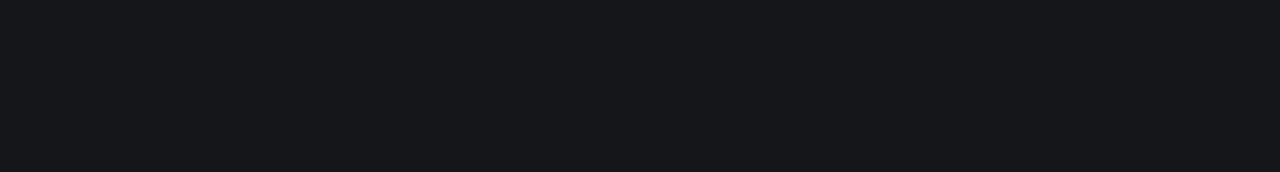
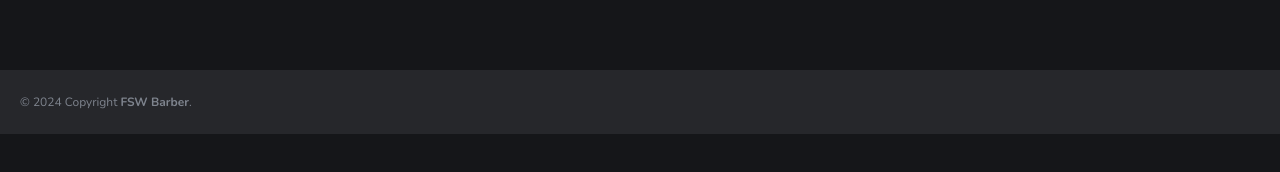
Before and after one commit to jhonatan-oliveiradev/fsw-barber, a Next.js app: page / in a window 1280 px wide. Shown: the part 452-624 px from the top of the page. Built offline with nearby package versions, Linux system fonts and the light colour scheme; no server answers; the database is empty.

Commit message:
feat: add footer component

```diff
--- a/app/(home)/_components/barbershop-item.tsx
+++ b/app/(home)/_components/barbershop-item.tsx
@@ -30,7 +30,7 @@
               objectFit: "cover",
             }}
             fill
-            className="rounded-2xl"
+            className="rounded-2xl pt-1"
           />
         </div>
 
--- a/app/(home)/page.tsx
+++ b/app/(home)/page.tsx
@@ -7,19 +7,23 @@
 import SectionTitle from "../_components/section-title";
 import BarbershopItem from "./_components/barbershop-item";
 import { db } from "../_lib/prisma";
+import Footer from "../_components/footer";
 
 export default async function Home() {
   // chamar prisma e pegar barbearias
   const barbershops = await db.barbershop.findMany({});
 
   return (
-    <div>
+    <>
+      <header>
         <Header />
+      </header>
+      <main>
         <DefaultContainer>
           <h2 className="text-xl">
             Olá, <span className="font-bold">Jhonatan</span>!
           </h2>
-        <p className="capitalize text-sm">
+          <p className="text-sm capitalize">
             {format(new Date(), "EEEE',' dd 'de' MMMM", {
               locale: ptBR,
             })}
@@ -32,14 +36,15 @@
           <SectionTitle title="Agendamentos" />
           <BookingItem />
         </DefaultContainer>
-      <DefaultContainer>
+        <DefaultContainer className="mb-[4.5rem]">
           <SectionTitle title="Recomendados" />
-        <div className="flex px-5 gap-4 overflow-x-auto [&::-webkit-scrollbar]:hidden">
+          <div className="flex gap-4 overflow-x-auto px-5 [&::-webkit-scrollbar]:hidden">
             {barbershops.map((barbershop) => (
               <BarbershopItem key={barbershop.id} barbershop={barbershop} />
             ))}
           </div>
         </DefaultContainer>
-    </div>
+      </main>
+    </>
   );
 }
--- a/app/_components/default-container.tsx
+++ b/app/_components/default-container.tsx
@@ -1,12 +1,12 @@
 import { cn } from "../_lib/utils";
 
 interface DefaultContainerProps {
-	className?: string;
-	children: React.ReactNode;
+  className?: string;
+  children: React.ReactNode;
 }
 
 const DefaultContainer = ({ children, className }: DefaultContainerProps) => {
-	return <div className={cn("px-5 mt-5", className)}>{children}</div>;
+  return <section className={cn("mt-5 px-5", className)}>{children}</section>;
 };
 
 export default DefaultContainer;
--- /dev/null
+++ b/app/_components/footer.tsx
@@ -0,0 +1,12 @@
+const Footer = () => {
+  return (
+    <footer className="bottom-0 w-full bg-secondary px-5 py-6">
+      <p className="text-xs text-gray-400 opacity-75">
+        © {new Date().getFullYear()} Copyright{" "}
+        <span className="font-bold">FSW Barber</span>.
+      </p>
+    </footer>
+  );
+};
+
+export default Footer;
--- a/app/layout.tsx
+++ b/app/layout.tsx
@@ -1,22 +1,26 @@
 import type { Metadata } from "next";
 import { Nunito } from "next/font/google";
 import "./globals.css";
+import Footer from "./_components/footer";
 
 const nunito = Nunito({ subsets: ["latin"] });
 
 export const metadata: Metadata = {
   title: "FWS Barber",
-	description: "Generated by create next app"
+  description: "Generated by create next app",
 };
 
 export default function RootLayout({
-	children
+  children,
 }: Readonly<{
   children: React.ReactNode;
 }>) {
   return (
     <html lang="pt-BR">
-			<body className={`${nunito.className} dark`}>{children}</body>
+      <body className={`${nunito.className} dark`}>
+        {children}
+        <Footer />
+      </body>
     </html>
   );
 }
```
Lines whose indentation alone changed are shown as unchanged.
